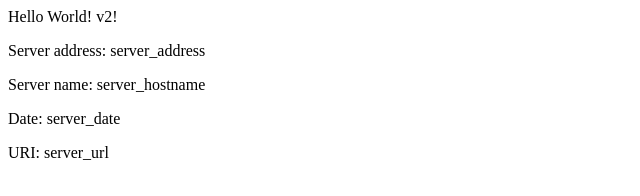
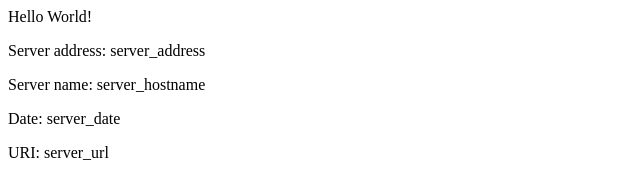
Before and after one commit to danodea/eks-example, a plain HTML site: page src/index.html in a window 1280 px wide. Shown: the full height of the page, 0-640 px from the left. Drawn offline with Linux system fonts and the light colour scheme.

Commit message:
Revert "v2 Updating home page"
This reverts commit e2f888b98c55164e10fb4d2aa356da754e8b7f32.

```diff
--- a/src/index.html
+++ b/src/index.html
@@ -1,8 +1,8 @@
 <head>
-<title>Hello World v2</title>
+<title>Hello World</title>
 </head>
 <div class="info">
-<h>Hello World! v2!</h>
+<h>Hello World!</h>
 <p><span>Server&nbsp;address:</span> <span>server_address</span></p>
 <p><span>Server&nbsp;name:</span> <span>server_hostname</span></p>
 <p class="smaller"><span>Date:</span> <span>server_date</span></p>
```
